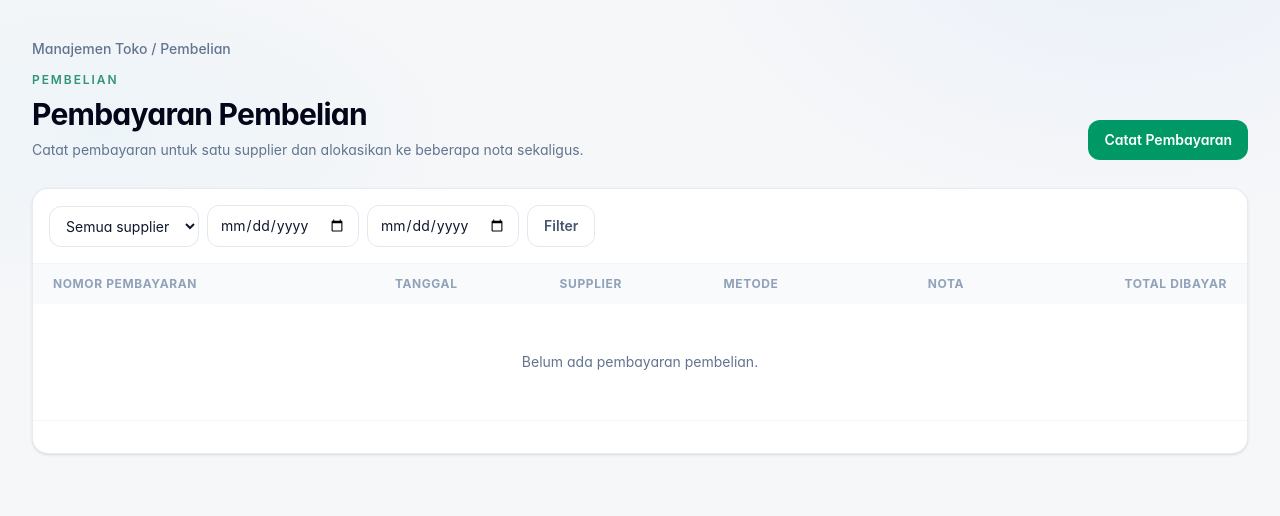
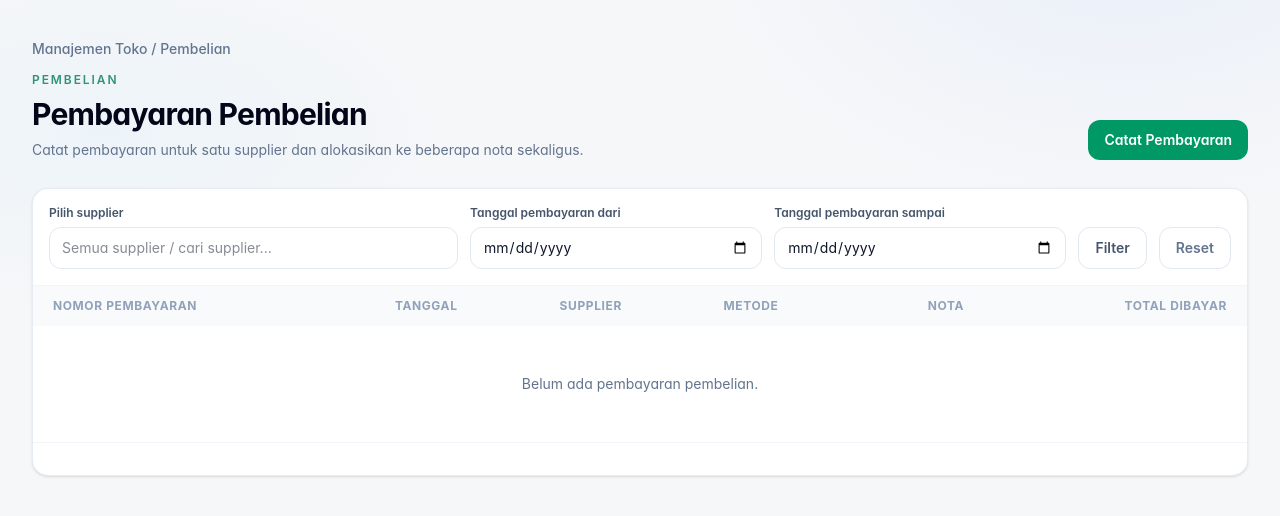
Before and after one commit to gagaspower/kasiron, a Laravel app: page /pembelian/pembayaran in a window 1280 px wide. Shown: the part 93-609 px from the top of the page. Run offline with Laravel 12, Linux system fonts and the light colour scheme; a user stored in the database is signed in; data comes from the database, SQL or seed files in the repository; data that the repository does not hold is empty; style sheets or scripts are compiled from the project's sources; parts of the project's set-up code (start-up, migrations or seed data) failed here and were passed over.

Commit message:
Add labeled supplier and date filters to payment listing

```diff
--- a/resources/views/purchases/payments/results.blade.php
+++ b/resources/views/purchases/payments/results.blade.php
@@ -1,11 +1,19 @@
 <div data-payment-list-results>
     <section class="overflow-hidden rounded-2xl border border-slate-200/80 bg-white shadow-sm">
-        <form method="GET" class="flex flex-col gap-2 border-b border-slate-100 p-4 sm:flex-row sm:items-center">
-            <select name="supplier_id" class="rounded-xl border border-slate-200 bg-white px-3 py-2.5 text-sm"><option value="">Semua supplier</option>@foreach($suppliers as $supplier)<option value="{{ $supplier->id }}" @selected(request('supplier_id') === $supplier->id)>{{ $supplier->nama }}</option>@endforeach</select>
-            <input type="date" name="tanggal_mulai" value="{{ request('tanggal_mulai') }}" class="rounded-xl border border-slate-200 px-3 py-2.5 text-sm">
-            <input type="date" name="tanggal_selesai" value="{{ request('tanggal_selesai') }}" class="rounded-xl border border-slate-200 px-3 py-2.5 text-sm">
-            <button class="rounded-xl border border-slate-200 px-4 py-2.5 text-sm font-semibold text-slate-600">Filter</button>
-            @if(request()->hasAny(['supplier_id','tanggal_mulai','tanggal_selesai']))<a href="{{ route('purchases.payments.index') }}" class="px-3 py-2.5 text-sm text-slate-500">Reset</a>@endif
+        <form method="GET" action="{{ route('purchases.payments.index') }}" data-payment-list-filter class="grid gap-3 border-b border-slate-100 p-4 sm:grid-cols-2 lg:grid-cols-[1.4fr_1fr_1fr_auto_auto] lg:items-end">
+            <div class="relative" data-purchase-supplier-picker data-options-url="{{ route('suppliers.options') }}">
+                <label for="payment-list-supplier-search" class="mb-1.5 block text-xs font-semibold text-slate-600">Pilih supplier</label>
+                <input type="hidden" name="supplier_id" value="{{ request('supplier_id') }}" data-purchase-supplier-value>
+                <div class="relative">
+                    <input id="payment-list-supplier-search" type="text" autocomplete="off" value="{{ $suppliers->firstWhere('id', request('supplier_id'))?->nama }}" placeholder="Semua supplier / cari supplier..." data-purchase-supplier-search aria-controls="payment-list-supplier-options" aria-expanded="false" class="w-full rounded-xl border border-slate-200 bg-white px-3 py-2.5 pr-10 text-sm outline-none focus:border-emerald-400 focus:ring-4 focus:ring-emerald-500/10">
+                    <button type="button" data-purchase-supplier-clear aria-label="Hapus supplier" class="absolute inset-y-0 right-0 hidden items-center px-3 text-slate-400 hover:text-rose-600">×</button>
+                </div>
+                <div id="payment-list-supplier-options" data-purchase-supplier-options class="absolute z-30 mt-1 hidden max-h-60 w-full overflow-y-auto rounded-xl border border-slate-200 bg-white p-1 shadow-lg" role="listbox"></div>
+            </div>
+            <label class="block"><span class="mb-1.5 block text-xs font-semibold text-slate-600">Tanggal pembayaran dari</span><input type="date" name="tanggal_mulai" value="{{ request('tanggal_mulai') }}" class="w-full rounded-xl border border-slate-200 px-3 py-2.5 text-sm"></label>
+            <label class="block"><span class="mb-1.5 block text-xs font-semibold text-slate-600">Tanggal pembayaran sampai</span><input type="date" name="tanggal_selesai" value="{{ request('tanggal_selesai') }}" class="w-full rounded-xl border border-slate-200 px-3 py-2.5 text-sm"></label>
+            <button type="submit" class="rounded-xl border border-slate-200 px-4 py-2.5 text-sm font-semibold text-slate-600 hover:bg-slate-50">Filter</button>
+            <a href="{{ route('purchases.payments.index') }}" data-payment-list-reset class="rounded-xl border border-slate-200 px-4 py-2.5 text-center text-sm font-semibold text-slate-500 hover:bg-slate-50">Reset</a>
         </form>
         <div class="overflow-x-auto"><table class="w-full min-w-[800px] text-left text-sm"><thead class="bg-slate-50 text-xs uppercase tracking-wider text-slate-400"><tr><th class="px-5 py-3">Nomor pembayaran</th><th class="px-3 py-3">Tanggal</th><th class="px-3 py-3">Supplier</th><th class="px-3 py-3">Metode</th><th class="px-3 py-3 text-right">Nota</th><th class="px-5 py-3 text-right">Total dibayar</th></tr></thead><tbody class="divide-y divide-slate-100">
             @forelse($payments as $payment)<tr><td class="px-5 py-4"><a href="{{ route('purchases.payments.show', $payment) }}" class="font-semibold text-slate-800 hover:text-emerald-700">{{ $payment->nomor_pembayaran }}</a></td><td class="px-3 py-4 text-slate-600">{{ $payment->tanggal_pembayaran?->format('d M Y') }}</td><td class="px-3 py-4">{{ $payment->supplier?->nama }}</td><td class="px-3 py-4 capitalize text-slate-600">{{ $payment->metode_pembayaran }}</td><td class="px-3 py-4 text-right tabular-nums">{{ $payment->detail->count() }}</td><td class="px-5 py-4 text-right font-semibold tabular-nums">Rp {{ number_format((float) $payment->total_bayar, 0, ',', '.') }}</td></tr>
```
